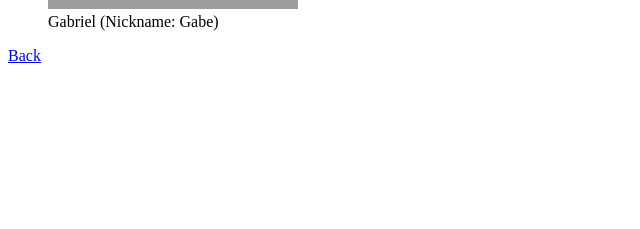
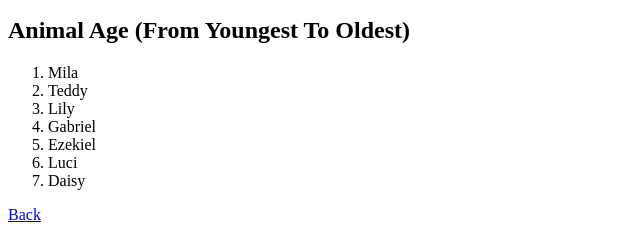
Before and after one commit to cjlowe25/cs230-task1, a website: page animals.html in a window 1280 px wide. Shown: the part 2369-2598 px from the top of the page, without its empty margins (0-640 px from the left). Before the commit the page ends 2442 px from the top, so only its background shows below. Drawn offline with Linux system fonts and the light colour scheme; grey boxes are pictures that could not be loaded.

Commit message:
added ordered list

```diff
--- a/animals.html
+++ b/animals.html
@@ -10,7 +10,6 @@
     <img src="images/Lily.jpeg" alt="Lily" width="300" height="300">
     <figcaption>Lily</figcaption>
 </figure>
-j
 <figure>
     <img src="images/Luci.jpeg" alt="Luci" width="250" height="300">
     <figcaption>Luci</figcaption>
@@ -41,7 +40,16 @@ j
     <figcaption>Gabriel (Nickname: Gabe)</figcaption>
 </figure>
 
-
+<h2>Animal Age (From Youngest To Oldest)</h2>
+<ol>
+    <li>Mila</li>
+    <li>Teddy</li>
+    <li>Lily</li>
+    <li>Gabriel</li>
+    <li>Ezekiel</li>
+    <li>Luci</li>
+    <li>Daisy</li>
+</ol>
 
 <nav>
     <a href="index.html">Back</a>
```
